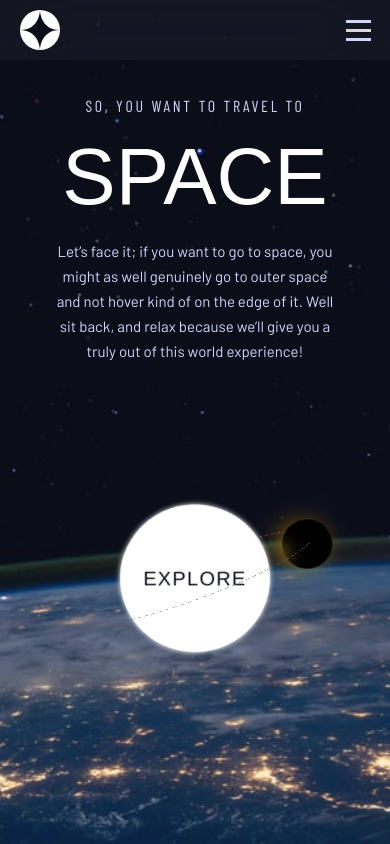
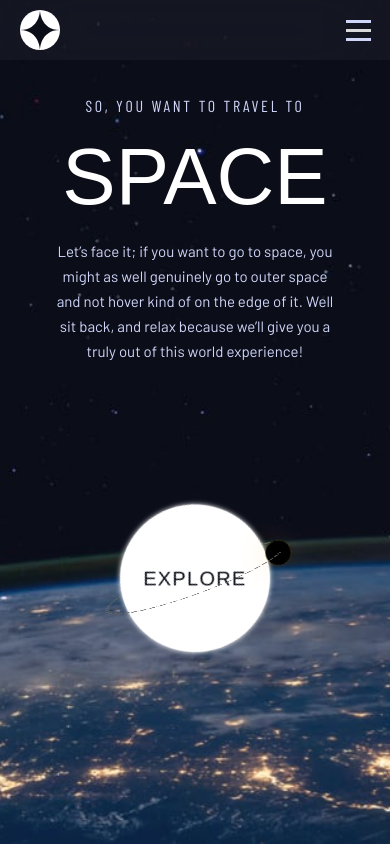
Before and after one commit to tchigi/space-tourism, a Next.js app: page / in a window 390 px wide. Built offline with nearby package versions, Linux system fonts and the light colour scheme; a web font is replaced by a local one.

Commit message:
Исправил анимацию Home кнопки

```diff
--- a/app/page.module.css
+++ b/app/page.module.css
@@ -76,7 +76,7 @@
   height: 20em;
   margin-top: -10em;
   margin-left: -10em;
-  border: 4px dotted rgba(100, 100, 100, 0.8);
+  border: 4px dashed rgba(100, 100, 100, 0.8);
   animation: animOrbit 12s linear infinite;
 }
 .planet {
@@ -185,6 +185,18 @@
     width: 150px;
     height: 150px;
   }
+  .planet {
+    width: 1em;
+    height: 1em;
+    margin-top: -0.5em;
+    margin-left: -0.5em;
+  }
+  .orbit {
+    width: 12em;
+    height: 12em;
+    margin-top: -6em;
+    margin-left: -6em;
+  }
   .homeButtonLabel {
     font-size: 20px;
     letter-spacing: 1.25px;
```
